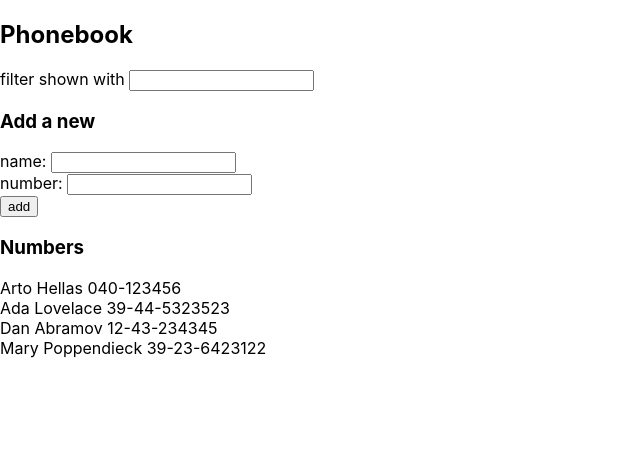
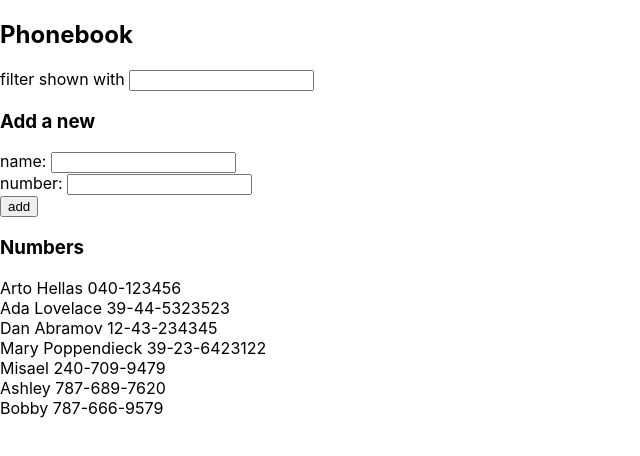
Before and after one commit to misaelvf2/fullstack, a React (Create React App) app in the folder part2/phonebook/: page / in a window 1280 px wide. Shown: the top 456 px of the page, without its empty margins (0-640 px from the left). Built offline with nearby package versions, Linux system fonts and the light colour scheme; data requests are answered from the project's data file.

Commit message:
Exercise 2.15

```diff
--- a/part2/phonebook/db.json
+++ b/part2/phonebook/db.json
@@ -1,5 +1,5 @@
 {
-  "persons":[
+  "persons": [
     {
       "name": "Arto Hellas",
       "number": "040-123456",
@@ -19,6 +19,21 @@
       "name": "Mary Poppendieck",
       "number": "39-23-6423122",
       "id": 4
+    },
+    {
+      "name": "Misael",
+      "number": "240-709-9479",
+      "id": 5
+    },
+    {
+      "name": "Ashley",
+      "number": "787-689-7620",
+      "id": 6
+    },
+    {
+      "name": "Bobby",
+      "number": "787-666-9579",
+      "id": 7
     }
   ]
 }
--- a/part2/phonebook/src/App.js
+++ b/part2/phonebook/src/App.js
@@ -5,7 +5,7 @@ import PersonForm from './components/PersonForm'
 import Filter from './components/Filter'
 
 const App = () => {
-  const [persons, setPersons] = useState([])
+  const [ persons, setPersons ] = useState([])
   const [ newName, setNewName ] = useState('')
   const [ newNumber, setNewNumber ] = useState('')
   const [ search, setSearch ] = useState('')
@@ -49,11 +49,14 @@ const App = () => {
         name: newName,
         number: newNumber
       }
-      const newPersons = persons.concat(personObject)
-      setPersons(newPersons)
-      setNewName('')
-      setNewNumber('')
-      setPersonsToShow(newPersons)
+      axios
+        .post('http://localhost:3001/persons', personObject)
+        .then(response => {
+          setPersons(persons.concat(response.data))
+          setPersonsToShow(persons.concat(response.data))
+          setNewName('')
+          setNewNumber('')
+        })
     }
   }
 
```
